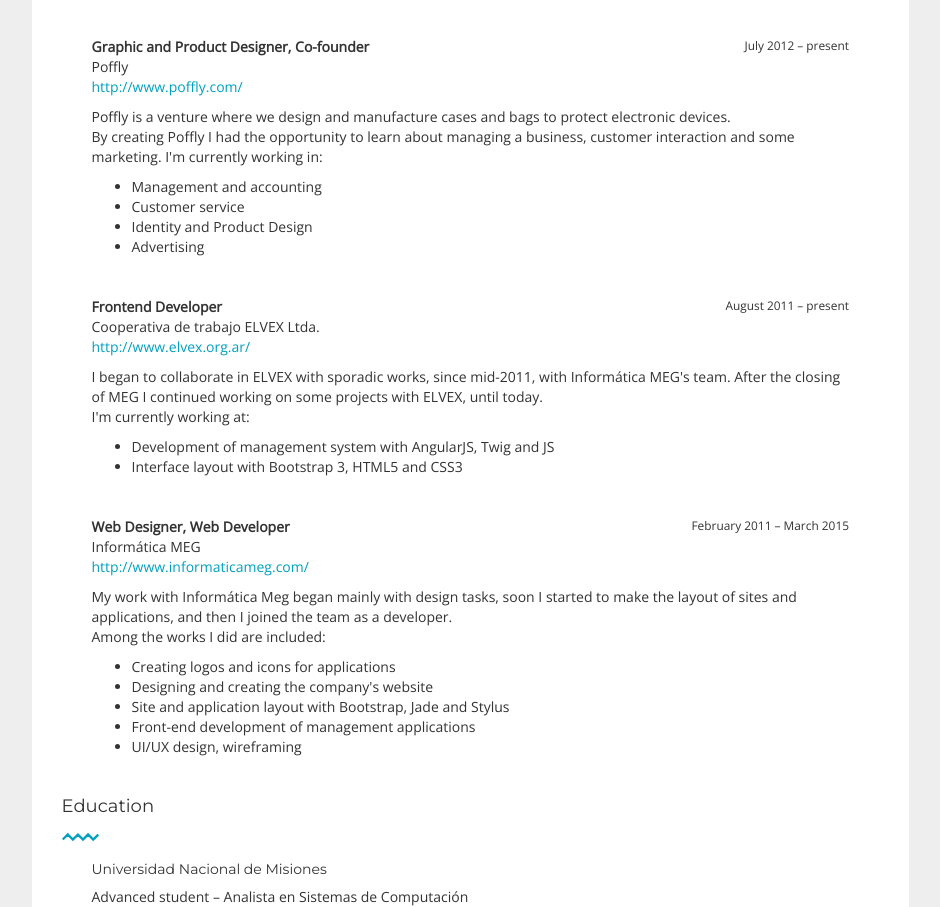
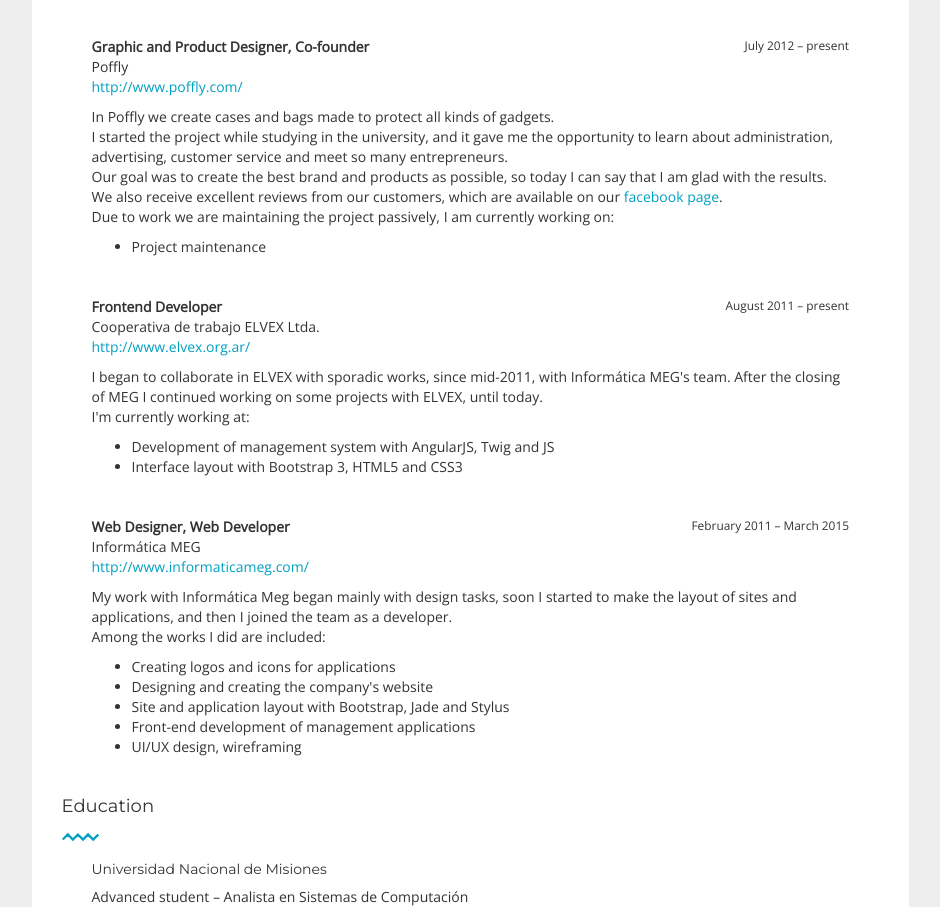
Before and after one commit to ceciliaschiebel/ceciliaschiebel.github.io, a plain HTML site: page index.html in a window 1280 px wide. Shown: the part 993-1900 px from the top of the page, without its empty margins (316-1256 px from the left). Drawn offline with nearby package versions, Linux system fonts and the light colour scheme.

Commit message:
update poffly description

```diff
--- a/index.html
+++ b/index.html
@@ -174,15 +174,16 @@
                                 <a href="http://www.poffly.com/" target="_blank">http://www.poffly.com/</a>
                             </p>
                             <p id="descriptionPoffly">
-                                Poffly is a venture where we design and manufacture cases and bags to protect electronic devices.
+                                In Poffly we create cases and bags made to protect all kinds of gadgets.
                                 <br>
-                                By creating Poffly I had the opportunity to learn about managing a business, customer interaction and some marketing. I'm currently working in:
+                                I started the project while studying in the university, and it gave me the opportunity to learn about administration, advertising, customer service and meet so many entrepreneurs.
+                                <br>
+                                Our goal was to create the best brand and products as possible, so today I can say that I am glad with the results. We also receive excellent reviews from our customers, which are available on our <a href="https://www.facebook.com/pg/poffly/reviews/" target="_blank">facebook page</a>.
+                                <br>
+                                Due to work we are maintaining the project passively, I am currently working on:
                             </p>
                             <ul id="highlightsPoffly">
-                                <li> Management and accounting </li>
-                                <li> Customer service </li>
-                                <li> Identity and Product Design </li>
-                                <li> Advertising </li>
+                                <li> Project maintenance </li>
                             </ul>
                         </div>
                         <div class="workBlock">
--- a/js/translate-btn.js
+++ b/js/translate-btn.js
@@ -25,13 +25,14 @@
         <li> Creating LESS and Sass themes </li>`,
 
     datePoffly: 'July 2012 – present',
-    descriptionPoffly: `Poffly is a venture where we design and manufacture cases and bags to protect electronic devices.
-        <br>
-        By creating Poffly I had the opportunity to learn about managing a business, customer interaction and some marketing. I'm currently working in:`,
-    highlightsPoffly: `<li> Management and accounting </li>
-        <li> Customer service </li>
-        <li> Identity and Product Design </li>
-        <li> Advertising </li>`,
+    descriptionPoffly: `In Poffly we create cases and bags made to protect all kinds of gadgets.
+    <br>
+    I started the project while studying in the university, and it gave me the opportunity to learn about administration, advertising, customer service and meet so many entrepreneurs.
+    <br>
+    Our goal was to create the best brand and products as possible, so today I can say that I am glad with the results. We also receive excellent reviews from our customers, which are available on our <a href="https://www.facebook.com/pg/poffly/reviews/" target="_blank">facebook page</a>.
+    <br>
+    Due to work we are maintaining the project passively, I am currently working on:`,
+    highlightsPoffly: `<li> Project maintenance </li>`,
 
     dateElvex: 'August 2011 – present',
     descriptionElvex: `I began to collaborate in ELVEX with sporadic works, since mid-2011, with Informática MEG's team. After the closing of MEG I continued working on some projects with ELVEX, until today.
@@ -86,13 +87,14 @@
     <li>Creación de themes LESS y Sass</li>`,
 
     datePoffly: 'Julio de 2012  – actualidad',
-    descriptionPoffly: `Poffly es un emprendimiento donde diseñamos y fabricamos fundas y bolsos para proteger dispositivos electrónicos.
+    descriptionPoffly: `En Poffly creamos fundas y bolsos hechos para proteger todo tipo de gadgets.
     <br>
-    Al comenzar Poffly tuve la oportunidad de aprender sobre la gestión de un negocio, la interacción con clientes y algo de marketing. Actualmente trabajo en:`,
-    highlightsPoffly: `<li>Gestión y contabilidad</li>
-    <li>Atención a clientes</li>
-    <li>Diseño de identidad y productos</li>
-    <li>Publicidad</li>`,
+    Comencé el proyecto mientras estudiaba en la universidad, y me dio la oportunidad de aprender sobre administración, publicidad, atención al cliente y conocer a muchos emprendedores.
+    <br>
+    Nuestro objetivo era crear la mejor marca y productos posible, así que puedo decir que estoy orgullosa de los resultados. También recibimos buenas críticas de nuestros clientes, que están disponibles en nuestra <a href="https://www.facebook.com/pg/poffly/reviews/" target="_blank">página</a>.
+    <br>
+    Debido al trabajo estamos manteniendo el proyecto pasivamente, actualmente trabajo en:`,
+    highlightsPoffly: `<li>Mantenimiento del proyecto</li>`,
 
     dateElvex: 'Agosto de 2011 – actualidad',
     descriptionElvex: `Comencé a colaborar en ELVEX con trabajos esporádicos, desde mediados de 2011, junto al equipo de Informática MEG. Después del cierre de MEG seguí trabajando en algunos proyectos con ELVEX, hasta la actualidad.
```
